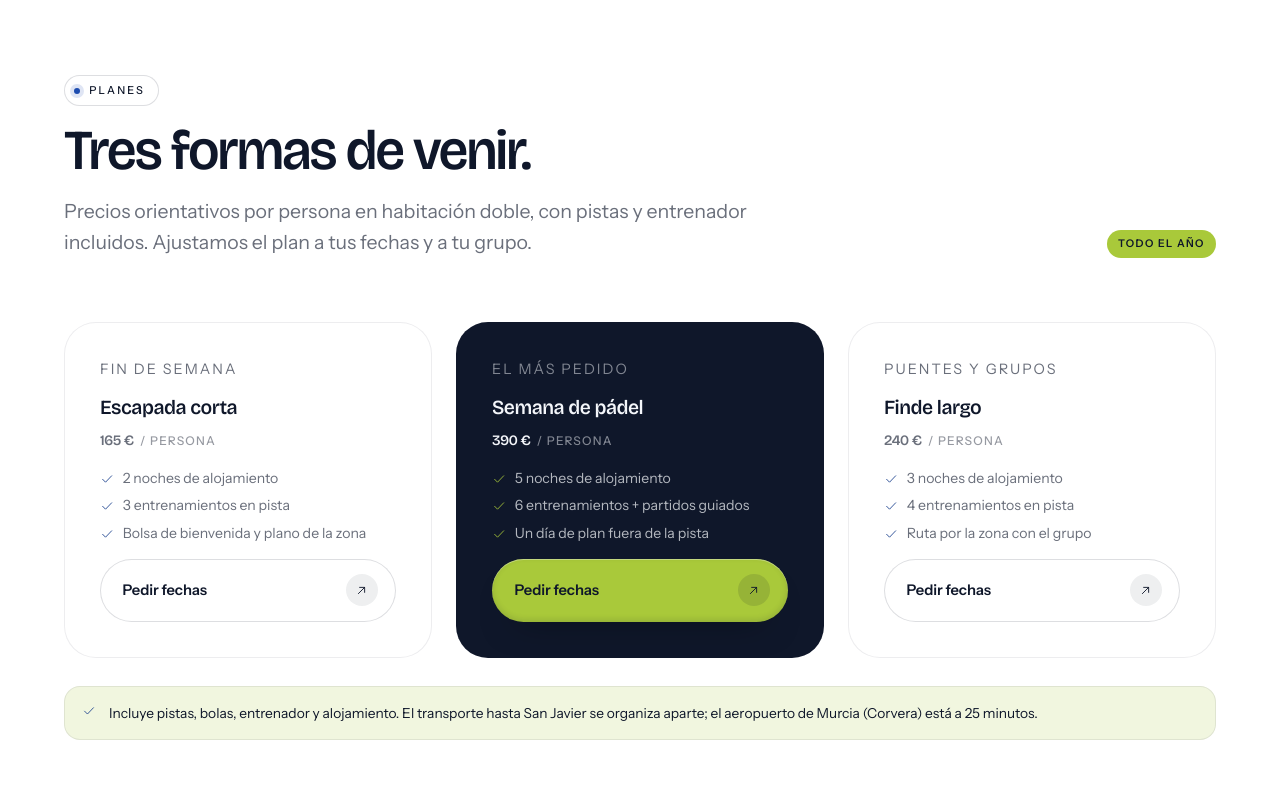
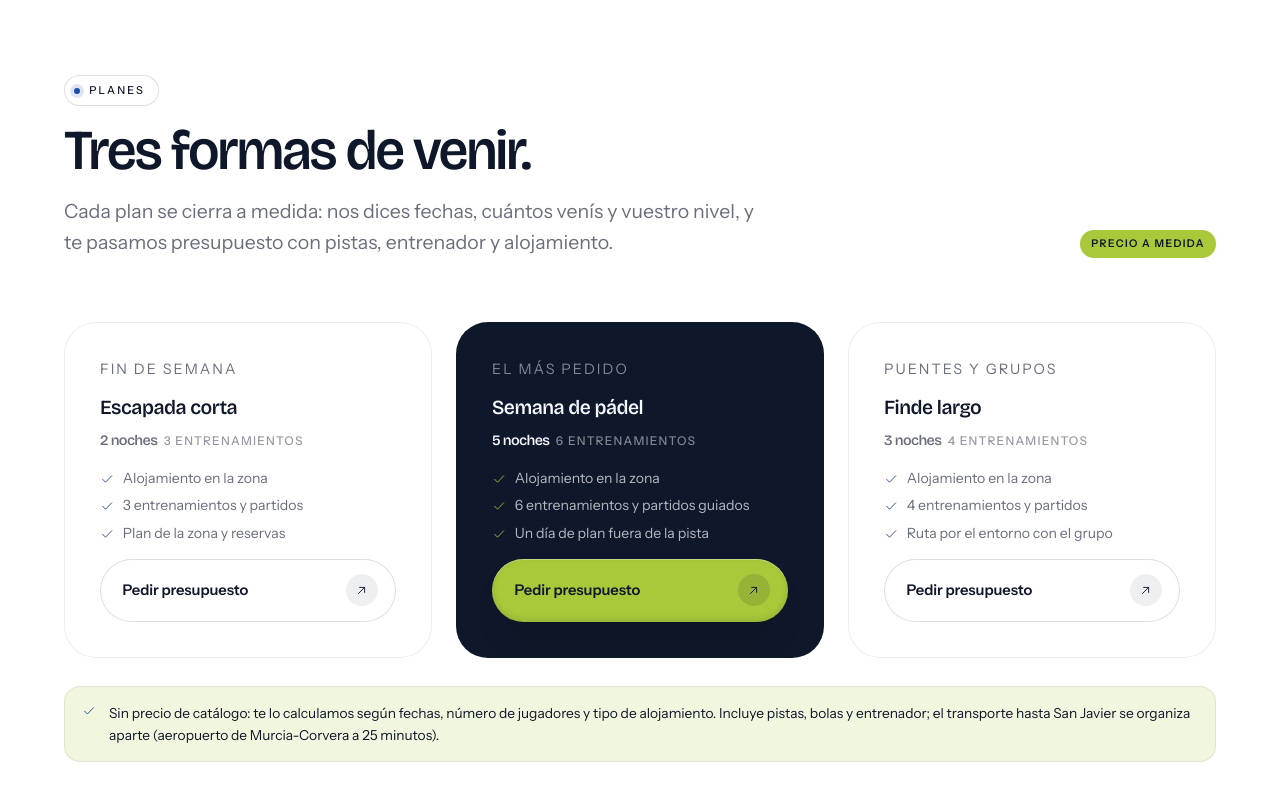
Before and after one commit to andresfb8/clubdepadelsanjavier, a plain HTML site: page viajes.html in a window 1280 px wide. Shown: the part 1568-2368 px from the top of the page. Drawn offline with nearby package versions, Linux system fonts and the light colour scheme.

Commit message:
content: escapadas sin precio publicado, presupuesto a medida
Los tres planes de Ven a San Javier muestran duracion y numero de entrenamientos en lugar de importes, con CTA 'Pedir presupuesto' y aviso de que el precio se calcula segun fechas, grupo y alojamiento.

```diff
--- a/viajes.html
+++ b/viajes.html
@@ -165,52 +165,52 @@
       <div class="head__copy" data-reveal>
         <p class="eyebrow"><span class="eyebrow__dot"></span>Planes</p>
         <h2 class="h2" id="planes-title">Tres formas de venir.</h2>
-        <p class="lede">Precios orientativos por persona en habitación doble, con pistas y entrenador incluidos. Ajustamos el plan a tus fechas y a tu grupo.</p>
+        <p class="lede">Cada plan se cierra a medida: nos dices fechas, cuántos venís y vuestro nivel, y te pasamos presupuesto con pistas, entrenador y alojamiento.</p>
       </div>
-      <span class="badge badge--lime" data-reveal style="--d:1">Todo el año</span>
+      <span class="badge badge--lime" data-reveal style="--d:1">Precio a medida</span>
     </header>
 
     <div class="grid grid--3">
       <article class="price-card" data-reveal>
         <p class="tiny">Fin de semana</p>
         <h3 class="h3">Escapada corta</h3>
-        <p class="price-card__amount">165 €<small>/ persona</small></p>
+        <p class="price-card__amount">2 noches<small>3 entrenamientos</small></p>
         <ul class="level__list">
-          <li><svg class="i" aria-hidden="true"><use href="#i-check"/></svg>2 noches de alojamiento</li>
-          <li><svg class="i" aria-hidden="true"><use href="#i-check"/></svg>3 entrenamientos en pista</li>
-          <li><svg class="i" aria-hidden="true"><use href="#i-check"/></svg>Bolsa de bienvenida y plano de la zona</li>
+          <li><svg class="i" aria-hidden="true"><use href="#i-check"/></svg>Alojamiento en la zona</li>
+          <li><svg class="i" aria-hidden="true"><use href="#i-check"/></svg>3 entrenamientos y partidos</li>
+          <li><svg class="i" aria-hidden="true"><use href="#i-check"/></svg>Plan de la zona y reservas</li>
         </ul>
-        <a class="btn btn--ghost" href="https://wa.me/34722193369?text=Hola%2C%20quiero%20informaci%C3%B3n%20para%20venir%20a%20jugar%20unos%20d%C3%ADas%20a%20San%20Javier%20%28p%C3%A1del%20%2B%20estancia%29." target="_blank" rel="noopener">Pedir fechas<span class="btn__icon"><svg class="i" aria-hidden="true"><use href="#i-arrow"/></svg></span></a>
+        <a class="btn btn--ghost" href="https://wa.me/34722193369?text=Hola%2C%20quiero%20informaci%C3%B3n%20para%20venir%20a%20jugar%20unos%20d%C3%ADas%20a%20San%20Javier%20%28p%C3%A1del%20%2B%20estancia%29." target="_blank" rel="noopener">Pedir presupuesto<span class="btn__icon"><svg class="i" aria-hidden="true"><use href="#i-arrow"/></svg></span></a>
       </article>
 
       <article class="price-card price-card--feature" data-reveal style="--d:1">
         <p class="tiny" style="color:rgba(244,246,250,.5)">El más pedido</p>
         <h3 class="h3">Semana de pádel</h3>
-        <p class="price-card__amount">390 €<small>/ persona</small></p>
+        <p class="price-card__amount">5 noches<small>6 entrenamientos</small></p>
         <ul class="level__list">
-          <li><svg class="i" aria-hidden="true"><use href="#i-check"/></svg>5 noches de alojamiento</li>
-          <li><svg class="i" aria-hidden="true"><use href="#i-check"/></svg>6 entrenamientos + partidos guiados</li>
+          <li><svg class="i" aria-hidden="true"><use href="#i-check"/></svg>Alojamiento en la zona</li>
+          <li><svg class="i" aria-hidden="true"><use href="#i-check"/></svg>6 entrenamientos y partidos guiados</li>
           <li><svg class="i" aria-hidden="true"><use href="#i-check"/></svg>Un día de plan fuera de la pista</li>
         </ul>
-        <a class="btn btn--primary" href="https://wa.me/34722193369?text=Hola%2C%20quiero%20informaci%C3%B3n%20para%20venir%20a%20jugar%20unos%20d%C3%ADas%20a%20San%20Javier%20%28p%C3%A1del%20%2B%20estancia%29." target="_blank" rel="noopener">Pedir fechas<span class="btn__icon"><svg class="i" aria-hidden="true"><use href="#i-arrow"/></svg></span></a>
+        <a class="btn btn--primary" href="https://wa.me/34722193369?text=Hola%2C%20quiero%20informaci%C3%B3n%20para%20venir%20a%20jugar%20unos%20d%C3%ADas%20a%20San%20Javier%20%28p%C3%A1del%20%2B%20estancia%29." target="_blank" rel="noopener">Pedir presupuesto<span class="btn__icon"><svg class="i" aria-hidden="true"><use href="#i-arrow"/></svg></span></a>
       </article>
 
       <article class="price-card" data-reveal style="--d:2">
         <p class="tiny">Puentes y grupos</p>
         <h3 class="h3">Finde largo</h3>
-        <p class="price-card__amount">240 €<small>/ persona</small></p>
+        <p class="price-card__amount">3 noches<small>4 entrenamientos</small></p>
         <ul class="level__list">
-          <li><svg class="i" aria-hidden="true"><use href="#i-check"/></svg>3 noches de alojamiento</li>
-          <li><svg class="i" aria-hidden="true"><use href="#i-check"/></svg>4 entrenamientos en pista</li>
-          <li><svg class="i" aria-hidden="true"><use href="#i-check"/></svg>Ruta por la zona con el grupo</li>
+          <li><svg class="i" aria-hidden="true"><use href="#i-check"/></svg>Alojamiento en la zona</li>
+          <li><svg class="i" aria-hidden="true"><use href="#i-check"/></svg>4 entrenamientos y partidos</li>
+          <li><svg class="i" aria-hidden="true"><use href="#i-check"/></svg>Ruta por el entorno con el grupo</li>
         </ul>
-        <a class="btn btn--ghost" href="https://wa.me/34722193369?text=Hola%2C%20quiero%20informaci%C3%B3n%20para%20venir%20a%20jugar%20unos%20d%C3%ADas%20a%20San%20Javier%20%28p%C3%A1del%20%2B%20estancia%29." target="_blank" rel="noopener">Pedir fechas<span class="btn__icon"><svg class="i" aria-hidden="true"><use href="#i-arrow"/></svg></span></a>
+        <a class="btn btn--ghost" href="https://wa.me/34722193369?text=Hola%2C%20quiero%20informaci%C3%B3n%20para%20venir%20a%20jugar%20unos%20d%C3%ADas%20a%20San%20Javier%20%28p%C3%A1del%20%2B%20estancia%29." target="_blank" rel="noopener">Pedir presupuesto<span class="btn__icon"><svg class="i" aria-hidden="true"><use href="#i-arrow"/></svg></span></a>
       </article>
     </div>
 
     <div class="note mt-3" data-reveal>
       <svg class="i" aria-hidden="true"><use href="#i-check"/></svg>
-      <p>Incluye pistas, bolas, entrenador y alojamiento. El transporte hasta San Javier se organiza aparte; el aeropuerto de Murcia (Corvera) está a 25 minutos.</p>
+      <p>Sin precio de catálogo: te lo calculamos según fechas, número de jugadores y tipo de alojamiento. Incluye pistas, bolas y entrenador; el transporte hasta San Javier se organiza aparte (aeropuerto de Murcia-Corvera a 25 minutos).</p>
     </div>
   </div>
 </section>
```
Also changed, not shown: src/pages/viajes.html (+17 -17 lines), docs/preview/viajes-desktop.jpg (deleted), 1 other file.
